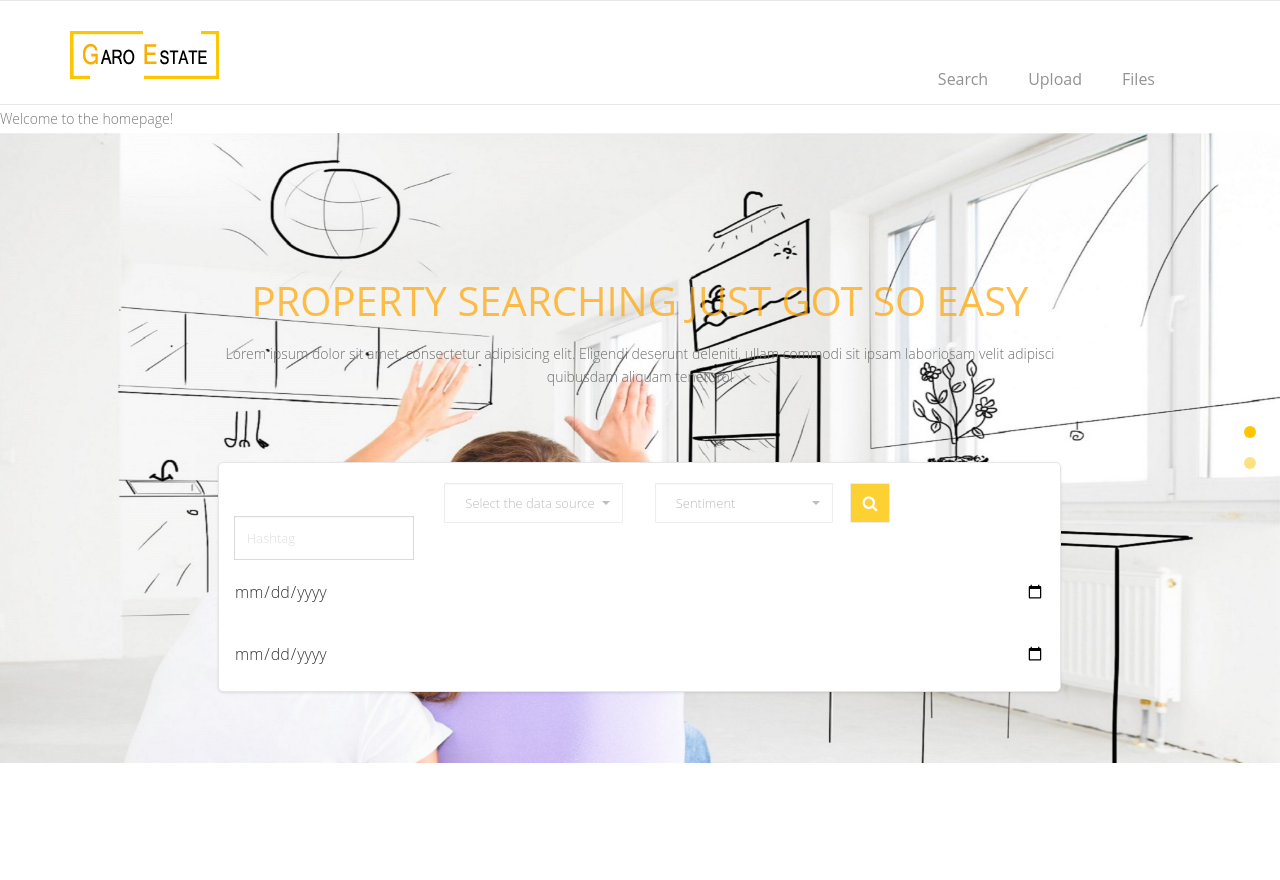
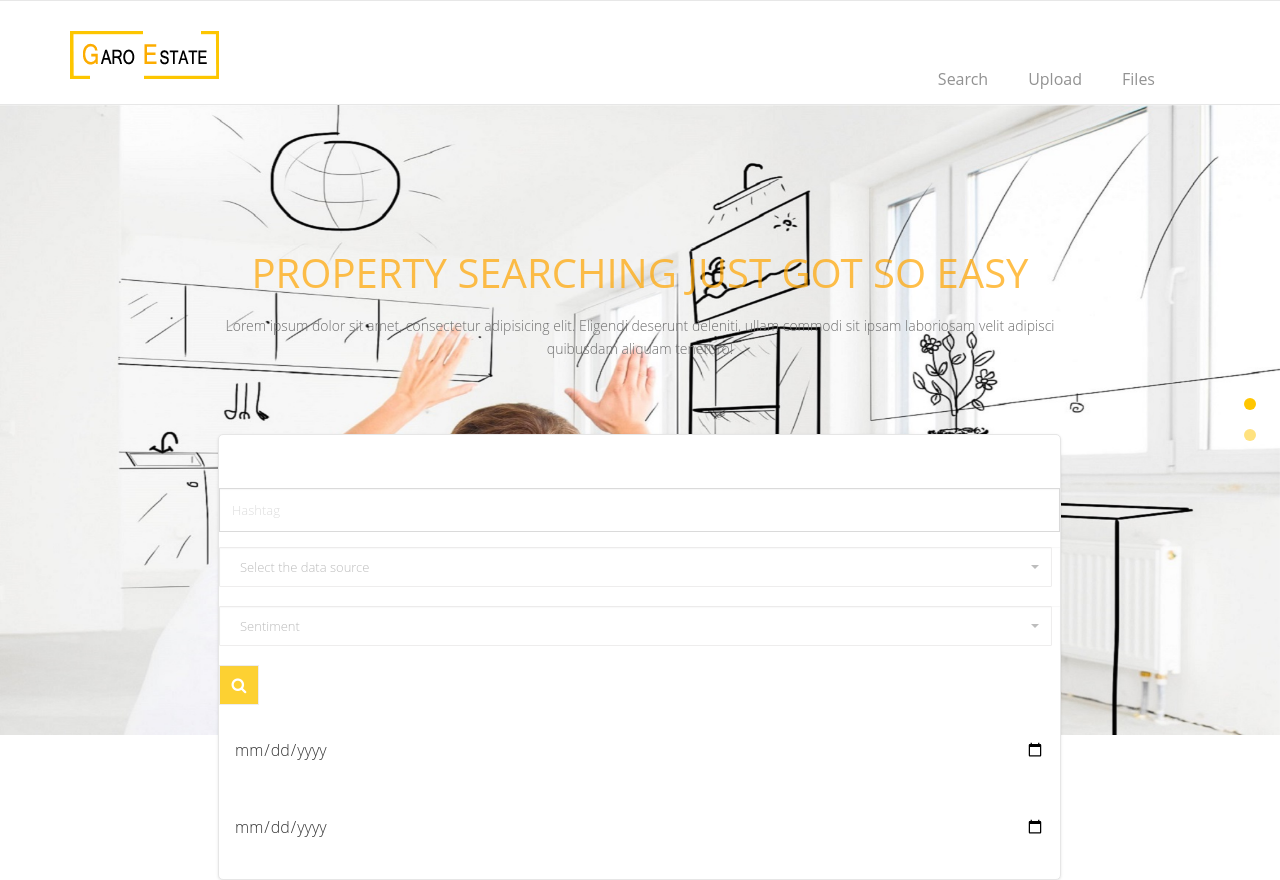
Before and after one commit to JangasMonsterPlace/flask-webapp, a Flask app: page / in a window 1280 px wide. Before the commit the page ends 763 px from the top, so only its background shows below. Run offline with Flask 2, Linux system fonts and the light colour scheme; some libraries are stand-ins or nearby versions.

Commit message:
clean up form

```diff
--- a/app/main.py
+++ b/app/main.py
@@ -59,10 +59,10 @@ def list_files():
 
     return render_template('files_list.html', data=data)
 
-# @app.route('/data',  methods=['POST', 'GET'])
-# def jobs():
+@app.route('/data',  methods=['POST', 'GET'])
+def jobs():
 
-#     return render_template('files_list.html', data=data)
+    return render_template('files_list.html', data=data)
 
 
 
--- a/app/templates/index.html
+++ b/app/templates/index.html
@@ -1,4 +1,4 @@
-{% extends "base.html" %} {% block main %} Welcome to the homepage!
+{% extends "base.html" %} {% block main %}
 <div class="slider-area">
   <div class="slider">
     <div id="bg-slider" class="owl-carousel owl-theme" style="opacity: 1; display: block">
@@ -36,12 +36,12 @@
         <div class="search-form wow pulse animated" data-wow-delay="0.8s" style="visibility: visible; animation-delay: 0.8s; animation-name: pulse">
           <form action="">
             <div class="form-row">
-              <div class="form-group col-md-3">
-                  <label for="hastag-input">Hastag</label>
+              <div class="form-group col-3">
+                <label for="hastag-input">Hastag</label>
                 <input id="hastag-input" type="text" class="form-control" placeholder="Hashtag" />
               </div>
 
-              <div class="form-group col-md-3">
+              <div class="form-group col-3">
                 <select id="lunchBegins" class="selectpicker form-control" data-live-search="true" data-live-search-style="begins" title="Select your city" tabindex="-98">
                   <option class="bs-title-option" value="">Select the data source</option>
                   <option value="all">All sources</option>
@@ -49,7 +49,7 @@
                   <option value="external">Only external</option>
                 </select>
               </div>
-              <div class="form-group col-md-3">
+              <div class="form-group col-3">
                 <select id="basic" class="selectpicker show-tick form-control" tabindex="-98">
                   <option value="">Sentiment</option>
                   <option value="all">All</option>
@@ -57,15 +57,19 @@
                   <option value="bad">Bad</option>
                 </select>
               </div>
-              <div class="col">
+              <div class="col-3">
                 <button class="btn search-btn form-control" type="submit"><i class="fa fa-search"></i></button>
               </div>
             </div>
             <div class="form-row">
+              <div class="form-group col-6">
                 <label for="to_date-input"></label>
-                <input type="date" name="to_date" id="to_date-input">
+                <input type="date" name="to_date" id="to_date-input" />
+              </div>
+              <div class="form-group col-6">
                 <label for="from_date-input"></label>
-                <input type="date" name="from_date" id="from_date-input">
+                <input type="date" name="from_date" id="from_date-input" />
+              </div>
             </div>
           </form>
         </div>
```
